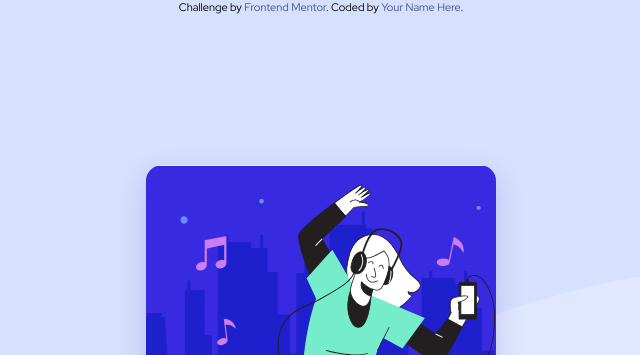
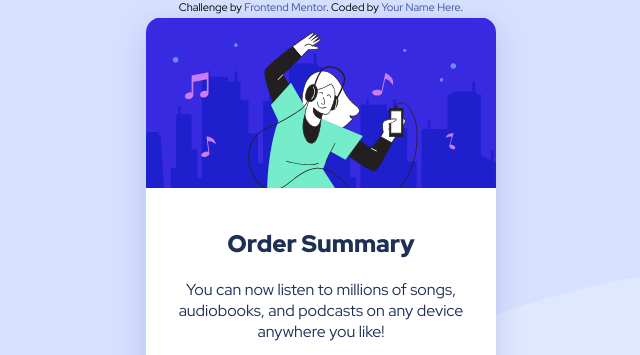
Before and after one commit to yaronveg/Order-summary-component, a plain HTML site: page index.html in a window 1280 px wide. Shown: the top 355 px of the page, without its empty margins (319-959 px from the left). Drawn offline with Linux system fonts and the light colour scheme.

Commit message:
style image, title and paragraph

```diff
--- a/style.css
+++ b/style.css
@@ -22,3 +22,20 @@ a {
   background: #fff;
   box-shadow: 0 10px 30px rgba(0, 0, 150, 0.15);
 }
+
+img {
+  width: 100%;
+}
+.cardBody {
+  text-align: center;
+  padding: 35px 25px;
+  color: hsl(223, 47%, 23%);
+}
+h1 {
+  font-size: 1.5rem;
+  font-weight: 900;
+  margin-bottom: 20px;
+}
+.sumText {
+  margin-bottom: 15px;
+}
```
